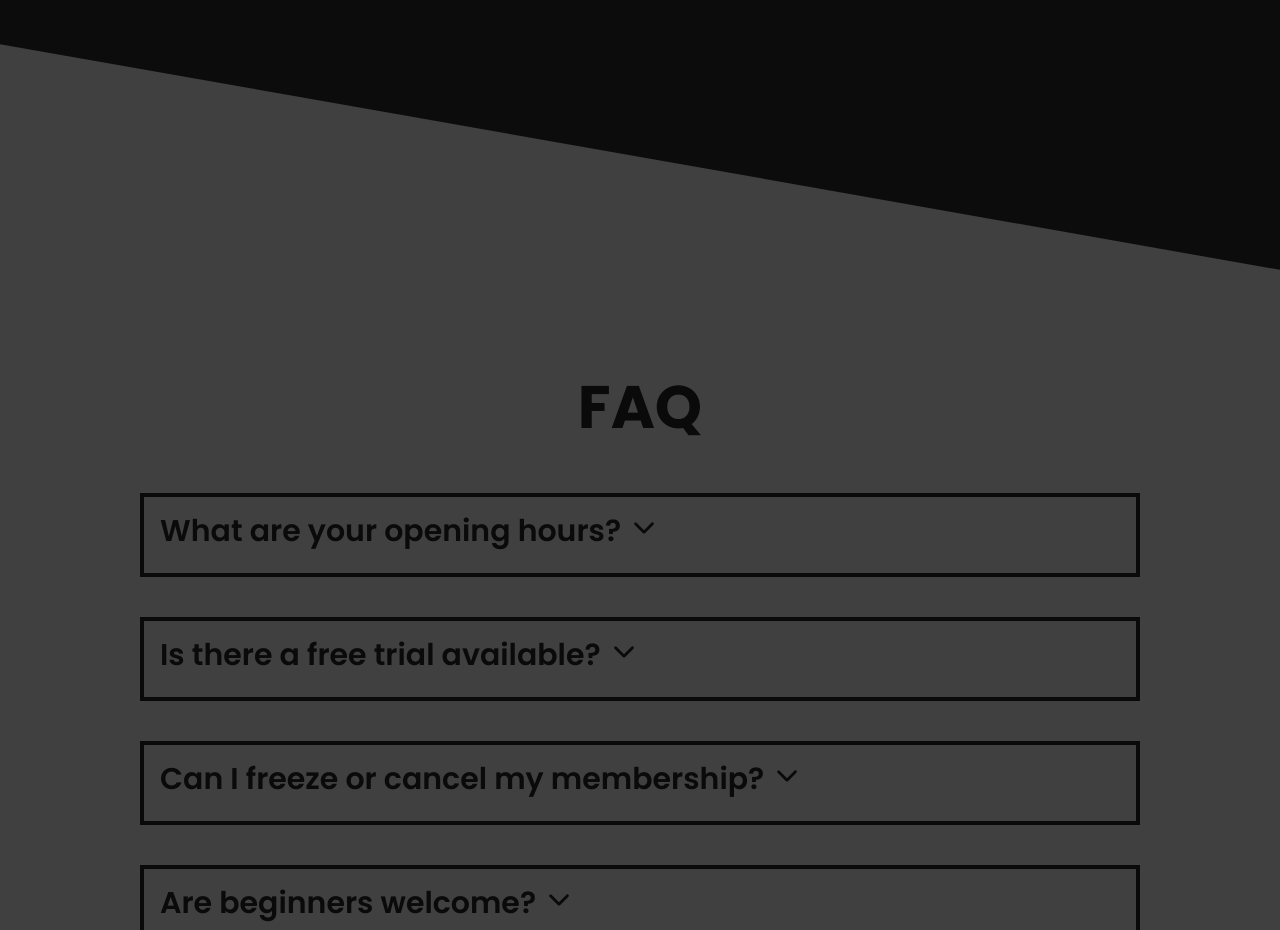
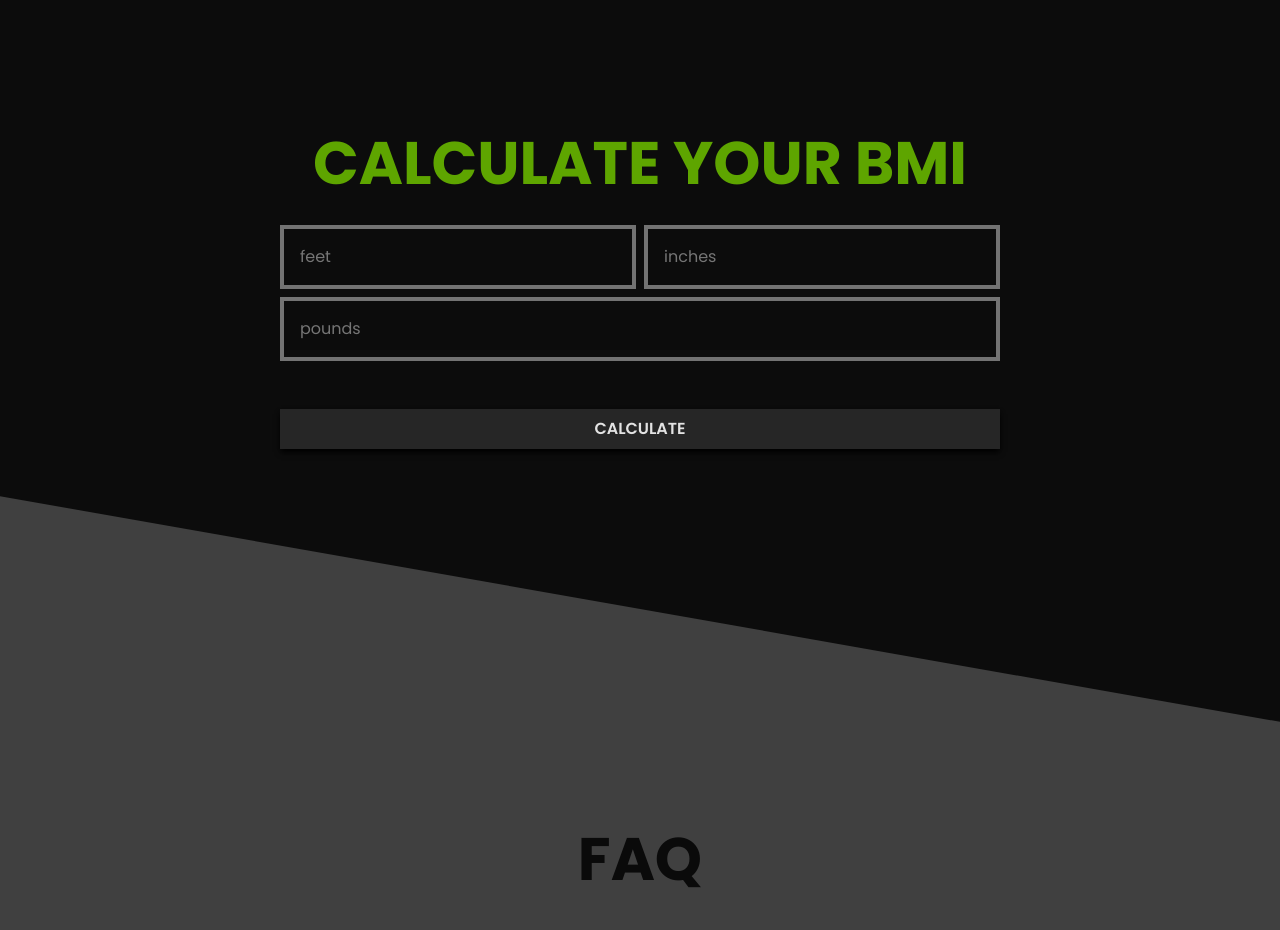
Before and after one commit to michelezedda/gympal, a React (Vite) app: page / in a window 1280 px wide. Shown: the part 4480-5410 px from the top of the page. Built offline with nearby package versions, Linux system fonts and the light colour scheme; a web font is replaced by a local one.

Commit message:
BMI added

```diff
--- a/src/Home.jsx
+++ b/src/Home.jsx
@@ -8,6 +8,7 @@ import Banner from "./components/Banner";
 import Footer from "./components/Footer";
 import { useAppContext } from "./context/AppContext";
 import { useEffect } from "react";
+import BMICalculator from "./components/BMICalculator";
 
 function Home() {
   const { scrollToTop } = useAppContext();
@@ -23,6 +24,7 @@ function Home() {
       <Trainers />
       <Plans />
       <Gallery />
+      <BMICalculator />
       <FAQ />
       <Banner />
       <Footer />
--- /dev/null
+++ b/src/components/BMICalculator.jsx
@@ -0,0 +1,135 @@
+import { useState } from "react";
+
+function BMICalculator() {
+  const [imperialForm, setImperialForm] = useState({
+    feet: "",
+    inches: "",
+    pounds: "",
+  });
+  const [BMI, setBMI] = useState(null);
+
+  const calculateBMI = () => {
+    const feet = Number(imperialForm.feet);
+    const inches = Number(imperialForm.inches);
+    const pounds = Number(imperialForm.pounds);
+
+    const totalInches = feet * 12 + inches;
+    const bmi = (pounds * 703) / totalInches ** 2;
+    setBMI(bmi.toFixed(1));
+  };
+
+  const handleSubmit = (e) => {
+    e.preventDefault();
+    calculateBMI();
+  };
+
+  return (
+    <>
+      <div className="container mx-auto max-w-screen-lg">
+        <div className="flex flex-col place-items-center mt-34 2xl:mt-40">
+          <h3 className="text-4xl lg:text-6xl text-lime-600 font-bold mb-8">
+            CALCULATE YOUR BMI
+          </h3>
+          <form
+            className="flex flex-col justify-center gap-2"
+            onSubmit={handleSubmit}
+          >
+            <div className="flex gap-2">
+              <input
+                type="number"
+                name="feet"
+                placeholder="feet"
+                value={imperialForm.feet}
+                onChange={(e) =>
+                  setImperialForm({ ...imperialForm, feet: e.target.value })
+                }
+                required
+                className="flex flex-col gap-2 border-4 p-4 cursor-pointer border-neutral-500"
+              />
+              <input
+                type="number"
+                name="inches"
+                placeholder="inches"
+                value={imperialForm.inches}
+                onChange={(e) =>
+                  setImperialForm({
+                    ...imperialForm,
+                    inches: e.target.value,
+                  })
+                }
+                required
+                className="flex flex-col gap-2 border-4 p-4 cursor-pointer border-neutral-500"
+              />
+            </div>
+            <input
+              type="number"
+              name="pounds"
+              placeholder="pounds"
+              value={imperialForm.pounds}
+              onChange={(e) =>
+                setImperialForm({
+                  ...imperialForm,
+                  pounds: e.target.value,
+                })
+              }
+              required
+              className="flex flex-col gap-2 border-4 p-4 cursor-pointer border-neutral-500"
+            />
+            <button
+              className={`hover:bg-lime-600 hover:text-neutral-950 duration-300 active:scale-98 cursor-pointer shadow-black shadow-md py-2 px-4 mt-10 font-semibold bg-neutral-800`}
+            >
+              CALCULATE
+            </button>
+            {BMI && (
+              <div className="mt-4 flex flex-col justify-center items-center">
+                <h4 className="my-4 text-2xl font-bold text-neutral-300">
+                  Your BMI: {BMI}
+                </h4>
+                <div className="flex flex-col w-100 gap-2">
+                  <p
+                    className={`py-2 px-8 flex justify-between ${
+                      BMI < 18.5
+                        ? "bg-lime-600 animate-pulse font-bold"
+                        : "bg-neutral-800"
+                    }`}
+                  >
+                    Underweight <span>{"< 18.5"}</span>
+                  </p>
+                  <p
+                    className={`py-2 px-8 flex justify-between ${
+                      BMI >= 18.5 && BMI <= 24.9
+                        ? "bg-lime-600 animate-pulse font-bold"
+                        : "bg-neutral-800"
+                    }`}
+                  >
+                    Healthy Weight <span>18.5 - 24.9</span>
+                  </p>
+                  <p
+                    className={`py-2 px-8 flex justify-between ${
+                      BMI <= 25 && BMI >= 29.9
+                        ? "bg-lime-600 animate-pulse font-bold"
+                        : "bg-neutral-800"
+                    }`}
+                  >
+                    Overweight <span>25 - 29.9</span>
+                  </p>
+                  <p
+                    className={`py-2 px-8 flex justify-between ${
+                      BMI >= 30
+                        ? "bg-lime-600 animate-pulse font-bold"
+                        : "bg-neutral-800"
+                    }`}
+                  >
+                    Obesity <span>{"> 30"}</span>
+                  </p>
+                </div>
+              </div>
+            )}
+          </form>
+        </div>
+      </div>
+    </>
+  );
+}
+
+export default BMICalculator;
```
